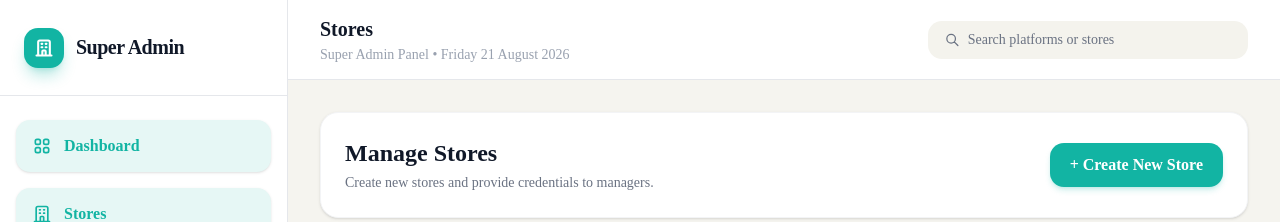
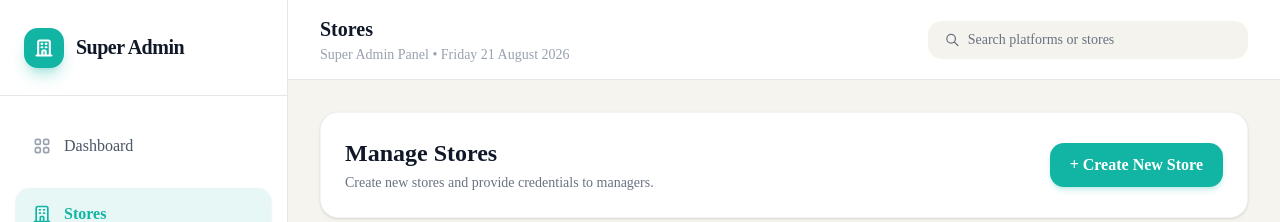
Before and after one commit to CodeByHassanX/apexiums-management-system, a Next.js app in the folder frontend/: page /admin/stores in a window 1280 px wide. Shown: the top 222 px of the page. Built offline with nearby package versions, Linux system fonts and the light colour scheme; no server answers.

Commit message:
Fix super admin sidebar highlight logic so Dashboard is not always active

```diff
--- a/frontend/src/app/admin/layout.tsx
+++ b/frontend/src/app/admin/layout.tsx
@@ -11,7 +11,7 @@ export default function AdminLayout({ children }: { children: React.ReactNode })
   const [isProfileModalOpen, setIsProfileModalOpen] = useState(false);
 
   const NavItem = ({ label, path, icon }: { label: string, path: string, icon: React.ReactNode }) => {
-    const isActive = pathname === path || pathname.startsWith(path + '/');
+    const isActive = path === '/admin' ? pathname === path : (pathname === path || pathname.startsWith(path + '/'));
     return (
       <div
         className={`flex items-center space-x-3 px-4 py-3.5 rounded-xl cursor-pointer transition-all duration-200 group ${
```
